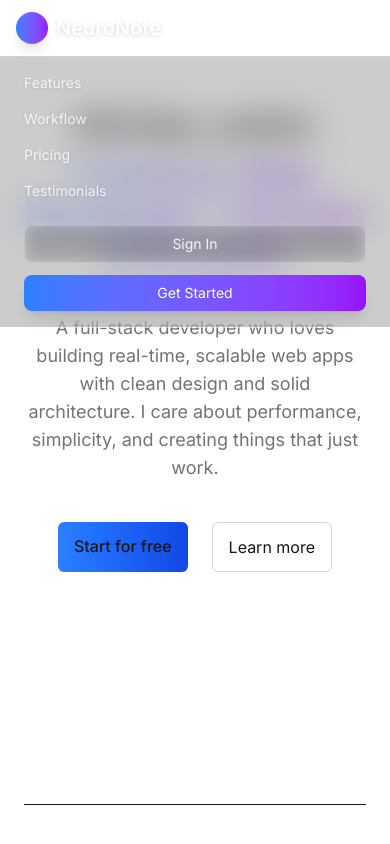
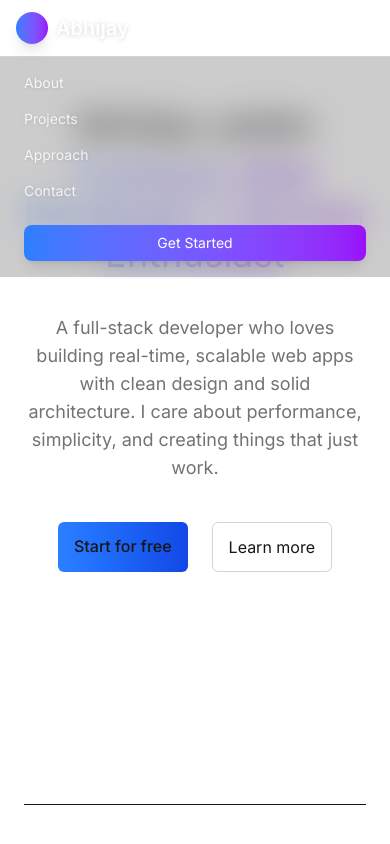
Before and after one commit to AbhijyYdv547/Portfolio1, a Next.js app: page / in a window 390 px wide. Both pictures are taken after a click on the button 362 px from the left and 28 px from the top of the page. Shown: the top 844 px of the page. Built offline with nearby package versions, Linux system fonts and the light colour scheme.

Commit message:
added-husky

```diff
--- a/components/AboutSection.jsx
+++ b/components/AboutSection.jsx
@@ -6,7 +6,7 @@ import { features } from "@/constants/index";
 const AboutSection = () => {
     return (
         <section
-            id="features"
+            id="about"
             className="relative py-24 border-b border-border bg-background text-foreground"
         >
             <motion.div
--- a/components/Navbar.tsx
+++ b/components/Navbar.tsx
@@ -4,7 +4,7 @@ import { Menu, X } from "lucide-react";
 import { useState } from "react";
 import Link from "next/link";
 import { motion, AnimatePresence } from "framer-motion";
-import { navItems } from "../constants/index";
+import { navItems } from "@/constants/index";
 
 
 const Navbar = () => {
@@ -18,7 +18,7 @@ const Navbar = () => {
                     <div className="flex items-center gap-2">
                         <div className="w-8 h-8 bg-gradient-to-r from-blue-500 to-purple-600 rounded-full shadow-lg" />
                         <span className="text-xl font-semibold text-white drop-shadow-sm">
-                            NeuroNote
+                            Abhijay
                         </span>
                     </div>
                 </Link>
@@ -26,9 +26,9 @@ const Navbar = () => {
                 {/* Desktop Nav */}
                 <ul className="hidden lg:flex items-center gap-10 text-sm text-white/80">
                     {navItems.map((item) => (
-                        <li key={item.label}>
-                            <Link href={item.href} className="hover:text-white transition-colors duration-200 drop-shadow-sm">
-                                {item.label}
+                        <li key={item.name}>
+                            <Link href={item.link} className="hover:text-white transition-colors duration-200 drop-shadow-sm">
+                                {item.name}
                             </Link>
                         </li>
                     ))}
@@ -36,11 +36,6 @@ const Navbar = () => {
 
                 {/* Desktop CTAs */}
                 <div className="hidden lg:flex items-center gap-4">
-                    <Link href="/login">
-                        <button className="px-4 py-2 border border-white/20 rounded-lg text-sm text-white/90 hover:bg-white/10 backdrop-blur-sm transition-all duration-200">
-                            Sign In
-                        </button>
-                    </Link>
                     <Link href="/signup">
                         <button className="px-4 py-2 text-sm bg-gradient-to-r from-blue-500 to-purple-600 text-white rounded-lg hover:from-blue-600 hover:to-purple-700 transition-all duration-200 shadow-lg">
                             Get Started
@@ -69,23 +64,18 @@ const Navbar = () => {
                     >
                         <ul className="flex flex-col gap-4 text-white/80 text-sm">
                             {navItems.map((item) => (
-                                <li key={item.label}>
+                                <li key={item.name}>
                                     <Link
-                                        href={item.href}
+                                        href={item.link}
                                         onClick={() => setMobileOpen(false)}
                                         className="hover:text-white transition-colors duration-200 drop-shadow-sm"
                                     >
-                                        {item.label}
+                                        {item.name}
                                     </Link>
                                 </li>
                             ))}
                         </ul>
                         <div className="flex flex-col gap-3">
-                            <Link href="/login">
-                                <button className="w-full border border-white/20 py-2 rounded-lg text-sm text-white/90 hover:bg-white/10 backdrop-blur-sm transition-all duration-200">
-                                    Sign In
-                                </button>
-                            </Link>
                             <Link href="/signup">
                                 <button className="w-full py-2 bg-gradient-to-r from-blue-500 to-purple-600 text-white rounded-lg hover:from-blue-600 hover:to-purple-700 text-sm transition-all duration-200 shadow-lg">
                                     Get Started
--- /dev/null
+++ b/components/Projects.tsx
@@ -0,0 +1,11 @@
+import React from 'react'
+
+const Projects = () => {
+  return (
+    <div id='projects'>
+
+    </div>
+  )
+}
+
+export default Projects
--- a/constants/index.jsx
+++ b/constants/index.jsx
@@ -8,10 +8,10 @@ import {
 } from "lucide-react";
 
 export const navItems = [
-  { label: "Features", href: "#" },
-  { label: "Workflow", href: "#" },
-  { label: "Pricing", href: "#" },
-  { label: "Testimonials", href: "#" },
+  { name: 'About', link: '#about' },
+  { name: 'Projects', link: '#projects' },
+  { name: 'Approach', link: '#approach' },
+  { name: 'Contact', link: '#contact' },
 ];
 
 export const testimonials = [
@@ -92,6 +92,7 @@ export const features = [
       "I'm always improving — whether it's sharpening my skills or exploring new areas of development.",
   },
 ];
+
 export const checklistItems = [
   {
     title: "Code merge made easy",
--- a/package.json
+++ b/package.json
@@ -18,6 +18,7 @@
     "class-variance-authority": "^0.7.1",
     "clsx": "^2.1.1",
     "framer-motion": "^12.23.5",
+    "husky": "^9.1.7",
     "lucide-react": "^0.525.0",
     "next": "15.4.1",
     "react": "19.1.0",
```
Also changed, not shown: 2 other files (tests, documents, lock files or other folders).
